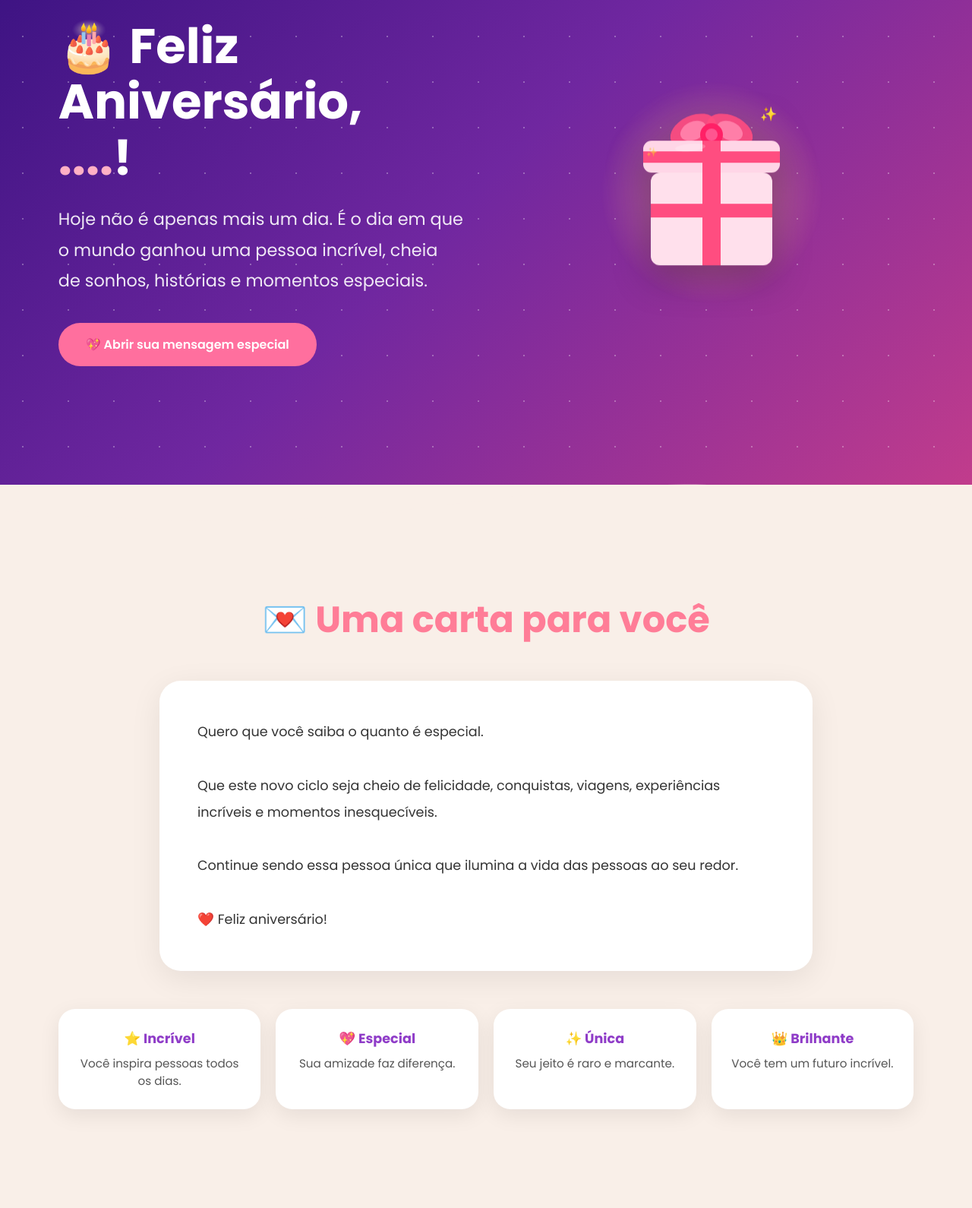
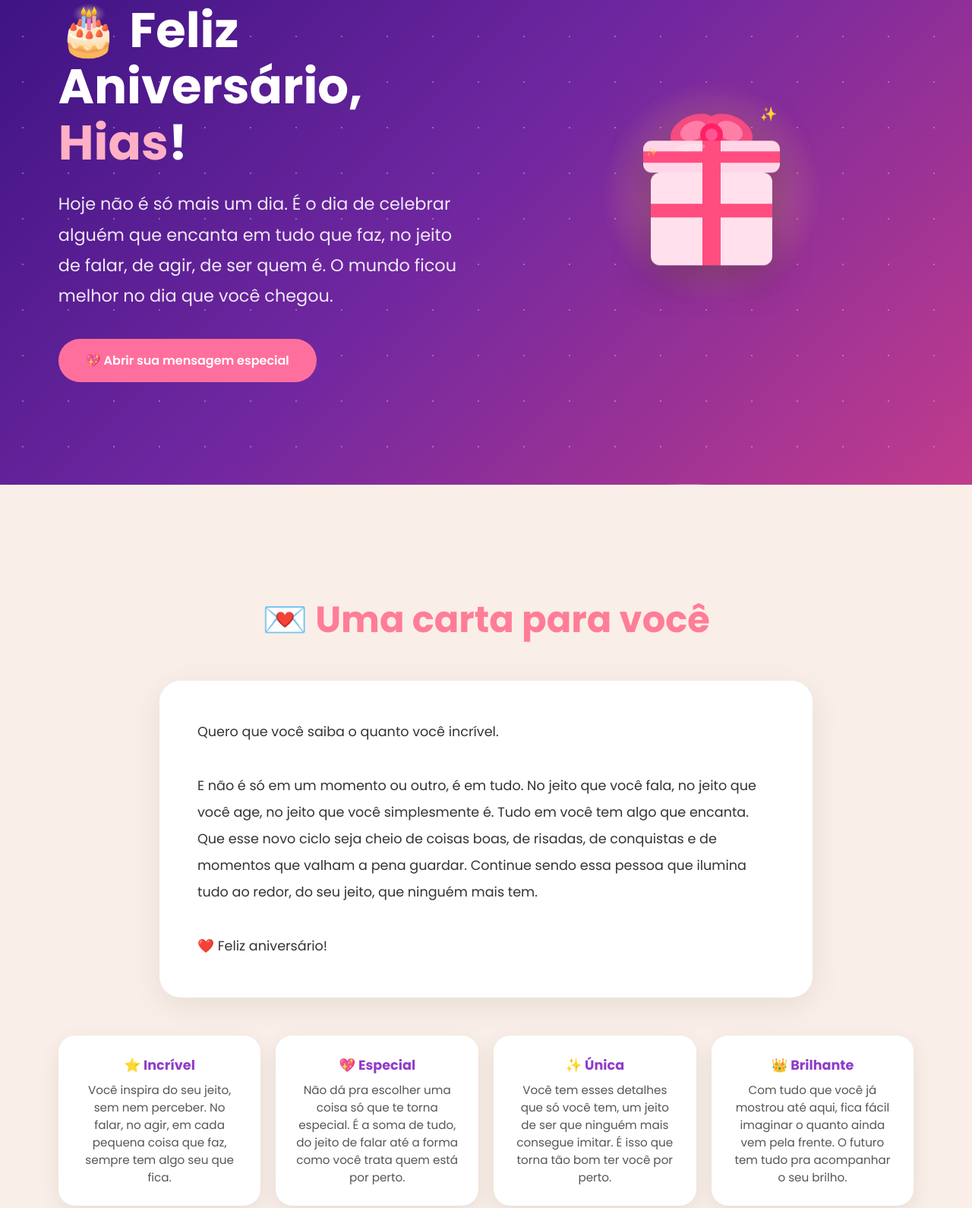
Before and after one commit to Murilo-Muller/Feliz-Aniversario, a plain HTML site: page index.html in a window 1280 px wide. Shown: the part 162-1752 px from the top of the page at 76% size. Before the commit the page ends 1702 px from the top, so only its background shows below. Drawn offline with Linux system fonts and the light colour scheme.

Commit message:
Update birthday message and card descriptions

```diff
--- a/index.html
+++ b/index.html
@@ -138,8 +138,8 @@ nav a{color:white;text-decoration:none;font-weight:600;font-size:15px;}
   <div class="hero-content">
 
     <div class="left">
-      <h1>🎂 Feliz Aniversário,<br><span>....</span>!</h1>
-      <p>Hoje não é apenas mais um dia. É o dia em que o mundo ganhou uma pessoa incrível, cheia de sonhos, histórias e momentos especiais.</p>
+      <h1>🎂 Feliz Aniversário,<br><span>Hias</span>!</h1>
+      <p>Hoje não é só mais um dia. É o dia de celebrar alguém que encanta em tudo que faz, no jeito de falar, de agir, de ser quem é. O mundo ficou melhor no dia que você chegou.</p>
       <a href="#carta" class="btn">💖 Abrir sua mensagem especial</a>
     </div>
 
@@ -190,17 +190,19 @@ nav a{color:white;text-decoration:none;font-weight:600;font-size:15px;}
   <h2 class="section-title">💌 Uma carta para você</h2>
 
   <div class="letter">
-    Quero que você saiba o quanto é especial.<br><br>
-    Que este novo ciclo seja cheio de felicidade, conquistas, viagens, experiências incríveis e momentos inesquecíveis.<br><br>
-    Continue sendo essa pessoa única que ilumina a vida das pessoas ao seu redor.<br><br>
+    Quero que você saiba o quanto você incrível.<br><br>
+
+    E não é só em um momento ou outro, é em tudo. No jeito que você fala, no jeito que você age, no jeito que você simplesmente é. Tudo em você tem algo que encanta.
+    Que esse novo ciclo seja cheio de coisas boas, de risadas, de conquistas e de momentos que valham a pena guardar.
+    Continue sendo essa pessoa que ilumina tudo ao redor, do seu jeito, que ninguém mais tem.<br><br>
     ❤️ Feliz aniversário!
   </div>
 
   <div class="cards">
-    <div class="card"><h3>⭐ Incrível</h3><p>Você inspira pessoas todos os dias.</p></div>
-    <div class="card"><h3>💖 Especial</h3><p>Sua amizade faz diferença.</p></div>
-    <div class="card"><h3>✨ Única</h3><p>Seu jeito é raro e marcante.</p></div>
-    <div class="card"><h3>👑 Brilhante</h3><p>Você tem um futuro incrível.</p></div>
+    <div class="card"><h3>⭐ Incrível</h3><p>Você inspira do seu jeito, sem nem perceber. No falar, no agir, em cada pequena coisa que faz, sempre tem algo seu que fica.</p></div>
+    <div class="card"><h3>💖 Especial</h3><p>Não dá pra escolher uma coisa só que te torna especial. É a soma de tudo, do jeito de falar até a forma como você trata quem está por perto.</p></div>
+    <div class="card"><h3>✨ Única</h3><p>Você tem esses detalhes que só você tem, um jeito de ser que ninguém mais consegue imitar. É isso que torna tão bom ter você por perto.</p></div>
+    <div class="card"><h3>👑 Brilhante</h3><p>Com tudo que você já mostrou até aqui, fica fácil imaginar o quanto ainda vem pela frente. O futuro tem tudo pra acompanhar o seu brilho.</p></div>
   </div>
 </section>
 
```
